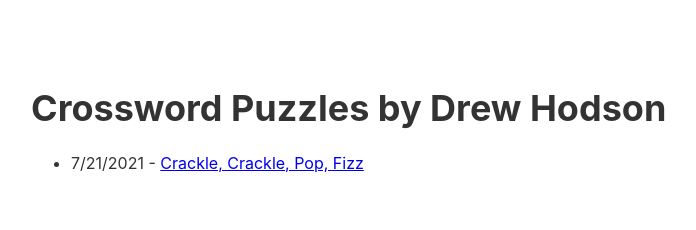
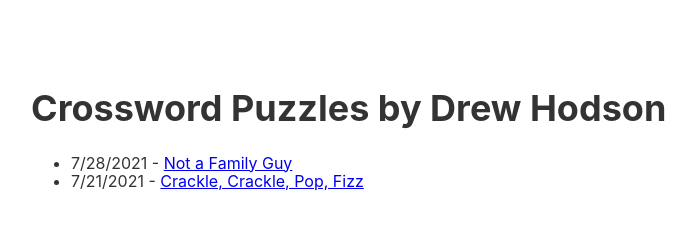
Before and after one commit to dehodson/crossword-puzzles, a plain HTML site: page index.html in a window 1280 px wide. Shown: the whole page, without its empty margins (33-729 px from the left). Drawn offline with nearby package versions, Linux system fonts and the light colour scheme.

Commit message:
Update homepage

```diff
--- a/index.html
+++ b/index.html
@@ -10,6 +10,7 @@
         <div class="mw9 center overflow-auto">
           <h1 class="f2">Crossword Puzzles by Drew Hodson</h1>
           <ul>
+            <li>7/28/2021 - <a href="./crosswords/not-a-family-guy">Not a Family Guy</a></li>
             <li>7/21/2021 - <a href="./crosswords/crackle-crackle-pop-fizz">Crackle, Crackle, Pop, Fizz</a></li>
           </ul>
         </div>
```
